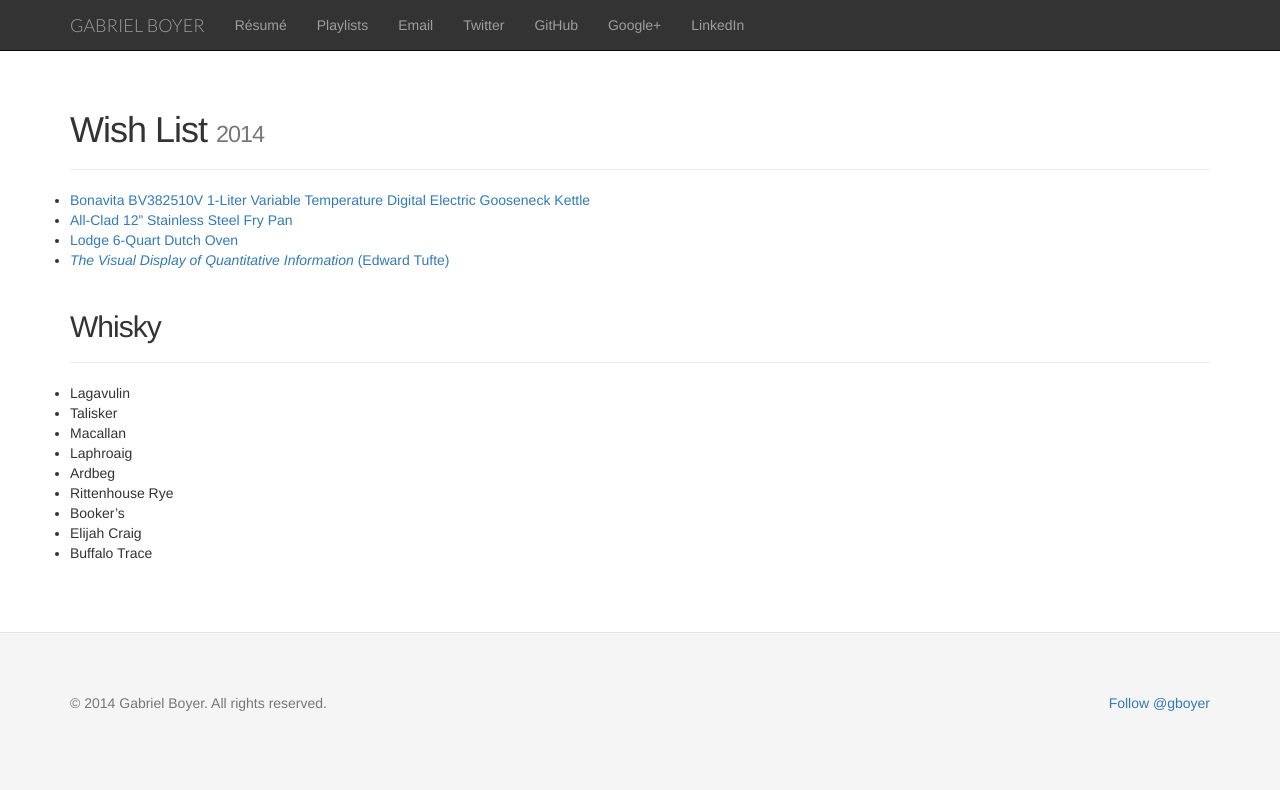
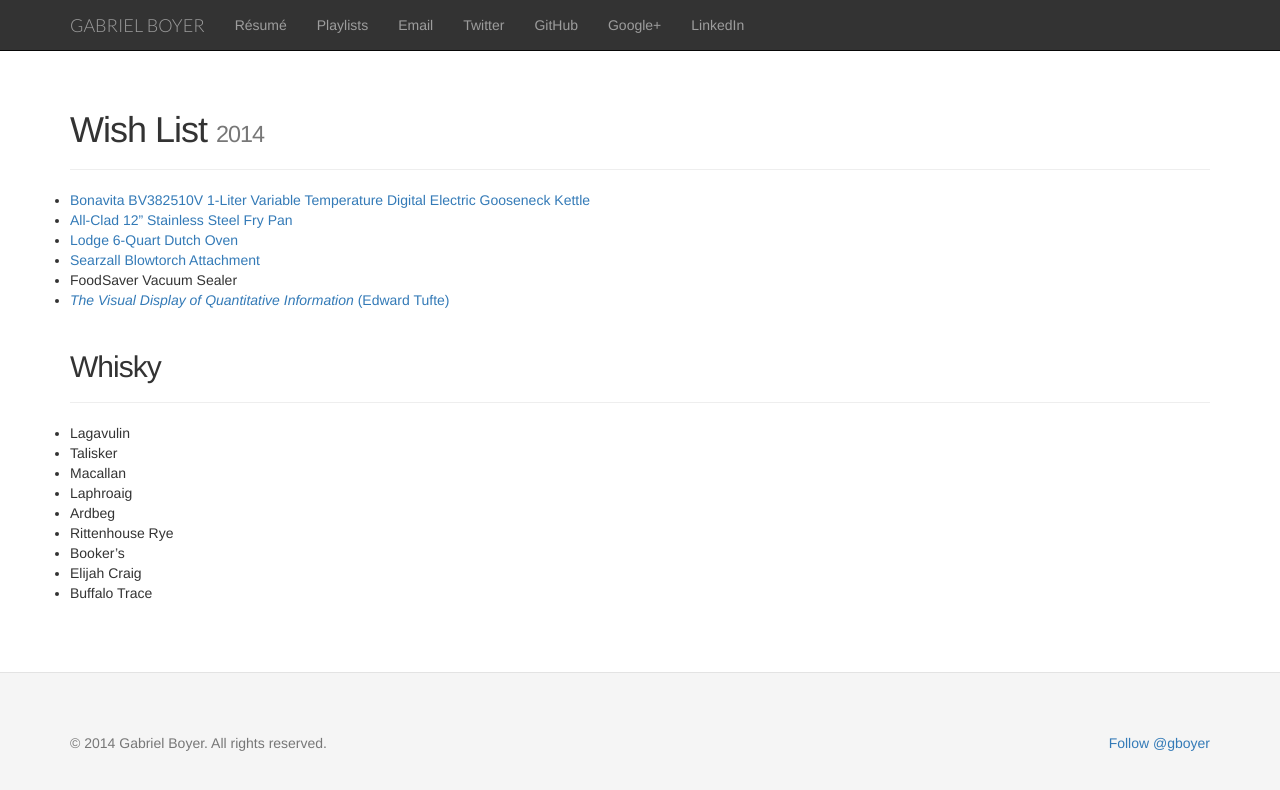
Before and after one commit to gabe/gabe.github.com, a Jekyll site: the page built from wishlist.md, in a window 1280 px wide. Shown: the top 790 px of the page. Built offline with Jekyll 4.4.1, drawn with Linux system fonts in a browser that asks for light colours; nearby versions of some CDN libraries; comment, search, counter and statistics services are not loaded.

Commit message:
Update wishlist.md

```diff
--- a/wishlist.md
+++ b/wishlist.md
@@ -10,6 +10,8 @@
 - [Bonavita BV382510V 1-Liter Variable Temperature Digital Electric Gooseneck Kettle][4]
 - [All-Clad 12" Stainless Steel Fry Pan][2]
 - [Lodge 6-Quart Dutch Oven][1]
+- [Searzall Blowtorch Attachment][5]
+- FoodSaver Vacuum Sealer
 - [_The Visual Display of Quantitative Information_ (Edward Tufte)][3]
 
 <div class="page-header">
```
Also changed, not shown: other parts of wishlist.md (+1 -0 lines).
